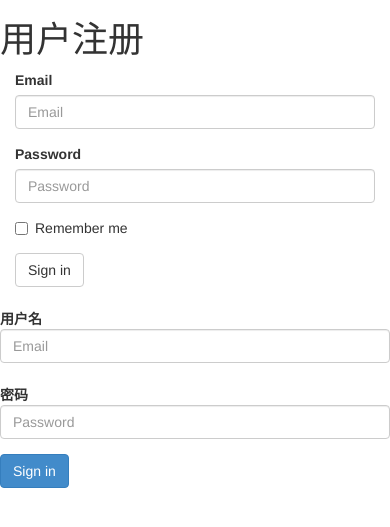
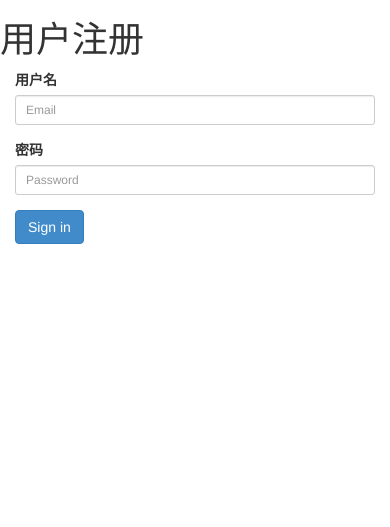
Before and after one commit to canghai908/chart, a Django app: page /regist/ in a window 390 px wide. Shown: the top 527 px of the page. Run offline with Django 3.2, Linux system fonts and the light colour scheme.

Commit message:
test
test

```diff
--- a/chart/templates/regist.html
+++ b/chart/templates/regist.html
@@ -13,50 +13,17 @@
 <body>
 <form method="post" enctype="multipart/form-data">
 
- <div class="bs-example">
-      <form class="form-horizontal"  role="form">
-        <div class="form-group">
-          <label for="inputEmail3" class="col-sm-2 control-label">Email</label>
-          <div class="col-sm-10">
-            <input type="email" class="form-control" id="inputEmail3" placeholder="Email">
-          </div>
-        </div>
-        <div class="form-group">
-          <label for="inputPassword3" class="col-sm-2 control-label">Password</label>
-          <div class="col-sm-10">
-            <input type="password" class="form-control" id="inputPassword3" placeholder="Password">
-          </div>
-        </div>
-        <div class="form-group">
-          <div class="col-sm-offset-2 col-sm-10">
-            <div class="checkbox">
-              <label>
-                <input type="checkbox"> Remember me
-              </label>
-            </div>
-          </div>
-        </div>
-        <div class="form-group">
-          <div class="col-sm-offset-2 col-sm-10">
-            <button type="submit" class="btn btn-default">Sign in</button>
-          </div>
-        </div>
-      </form>
-    </div><!-- /.bs-example -->
-
-
-
 <form class="form-horizontal" role="form">
   <div class="form-group">
     <label for="inputEmail3" class="col-sm-2 control-label">用户名</label>
     <div class="col-sm-10">
-      <input type="text" class="form-control" name="username" placeholder="Email">
+      <input type="text" class="form-control input-sm" name="username" placeholder="Email">
     </div>
   </div>
   <div class="form-group">
     <label for="inputPassword3" class="col-sm-2 control-label">密码</label>
     <div class="col-sm-10">
-      <input type="password" class="form-control" name="password" placeholder="Password">
+      <input type="password" class="form-control input-sm" name="password" placeholder="Password" >
     </div>
   </div>
     <div class="form-group">
```
